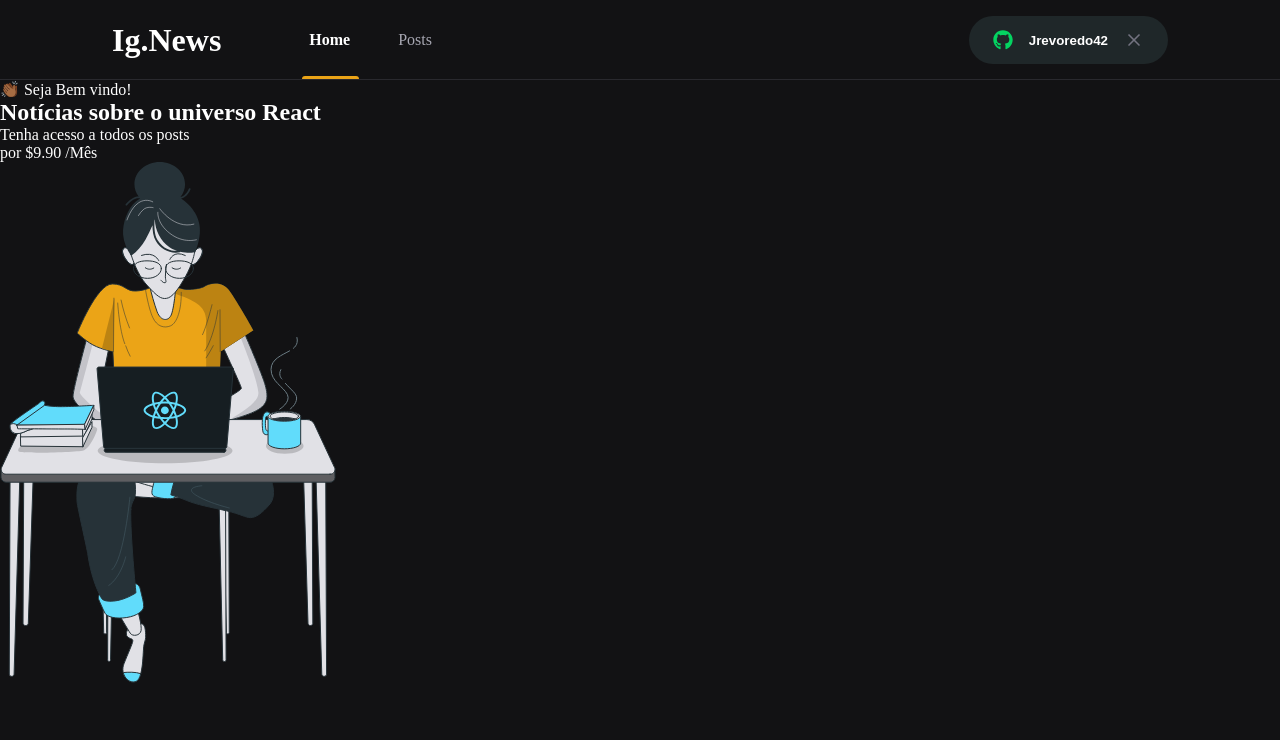
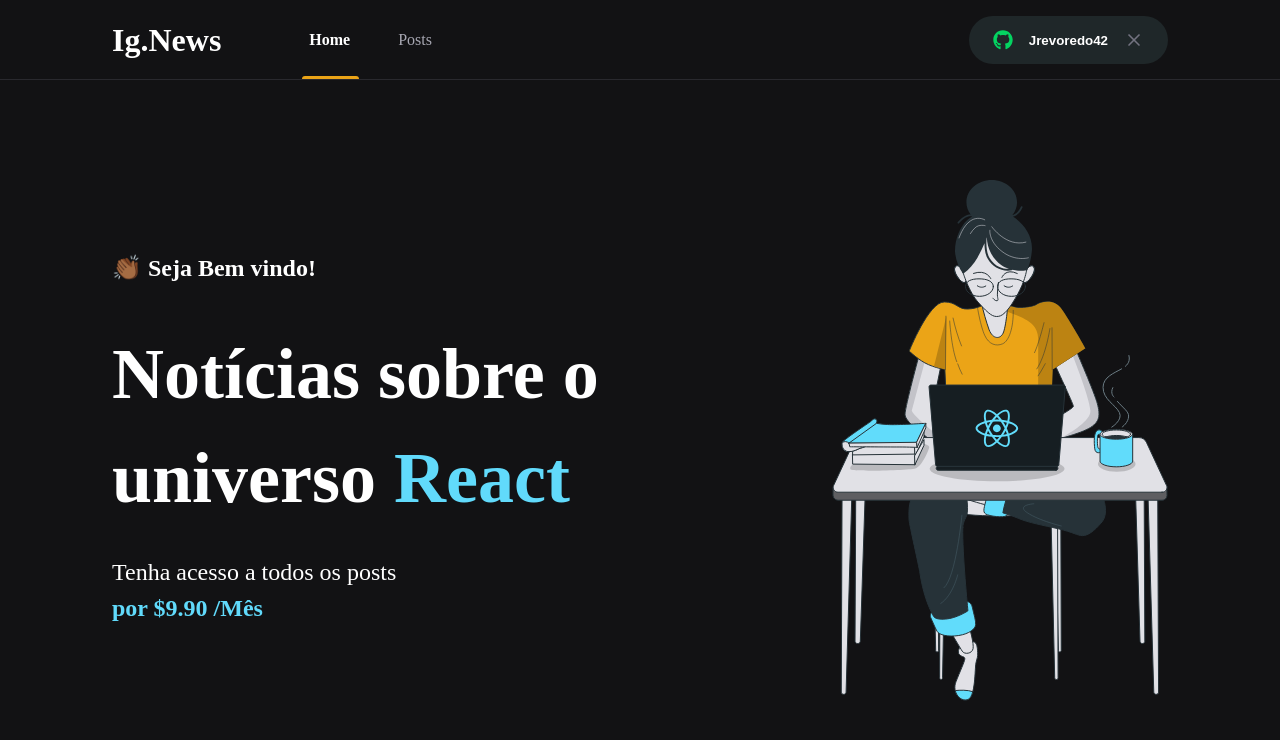
Before and after one commit to Jrevoredo42/ignewsapp, a Next.js app: page / in a window 1280 px wide. Shown: the top 740 px of the page. Built offline with nearby package versions, Linux system fonts and the light colour scheme.

Commit message:
criação e estilização de pagina home

```diff
--- a/src/pages/home.module.scss
+++ b/src/pages/home.module.scss
@@ -0,0 +1,45 @@
+.contentContainer{
+    max-width: 1120px;
+    margin: 0 auto;
+    padding: 0 2rem;
+
+//esse height declara que o conteudo do container terá a altura máxima da tela(100 view-port height) menos a altura do cabeçalho(5rem)
+    height: calc(100vh - 5rem);
+
+    display: flex;
+    align-items: center;
+    justify-content: space-between;
+}
+
+.hero{
+    max-width: 600px;
+
+    //pega apenas primeiro span do conteudo
+    > span {
+        font-size: 1.5rem;
+        font-weight: bold;
+    }
+
+    h1 {
+        font-size: 4.5rem;
+        line-height: 6.5rem;
+        margin-top: 2.5rem;
+
+        span{
+            color: var(--cyan-500)
+        }
+    }
+
+    p{
+        font-size: 1.5rem;
+        line-height: 2.25rem;
+        margin-top: 1.5rem;
+
+        span{
+            color: var(--cyan-500);
+            font-weight: bold;
+        }
+    }
+
+
+}
--- a/src/pages/index.tsx
+++ b/src/pages/index.tsx
@@ -1,5 +1,5 @@
 import Head from 'next/head'
-
+import styles from './home.module.scss'
 
 export default function Home(){
   return (
@@ -7,8 +7,8 @@
     <Head>
     <title>Home | ig.news</title>
   </Head>
-    <main>
-      <section>
+    <main className={styles.contentContainer}>
+      <section className={styles.hero}>
         <span>👏🏾 Seja Bem vindo!</span>
         <h1> Notícias sobre o universo <span>React</span></h1>
         <p>
```
